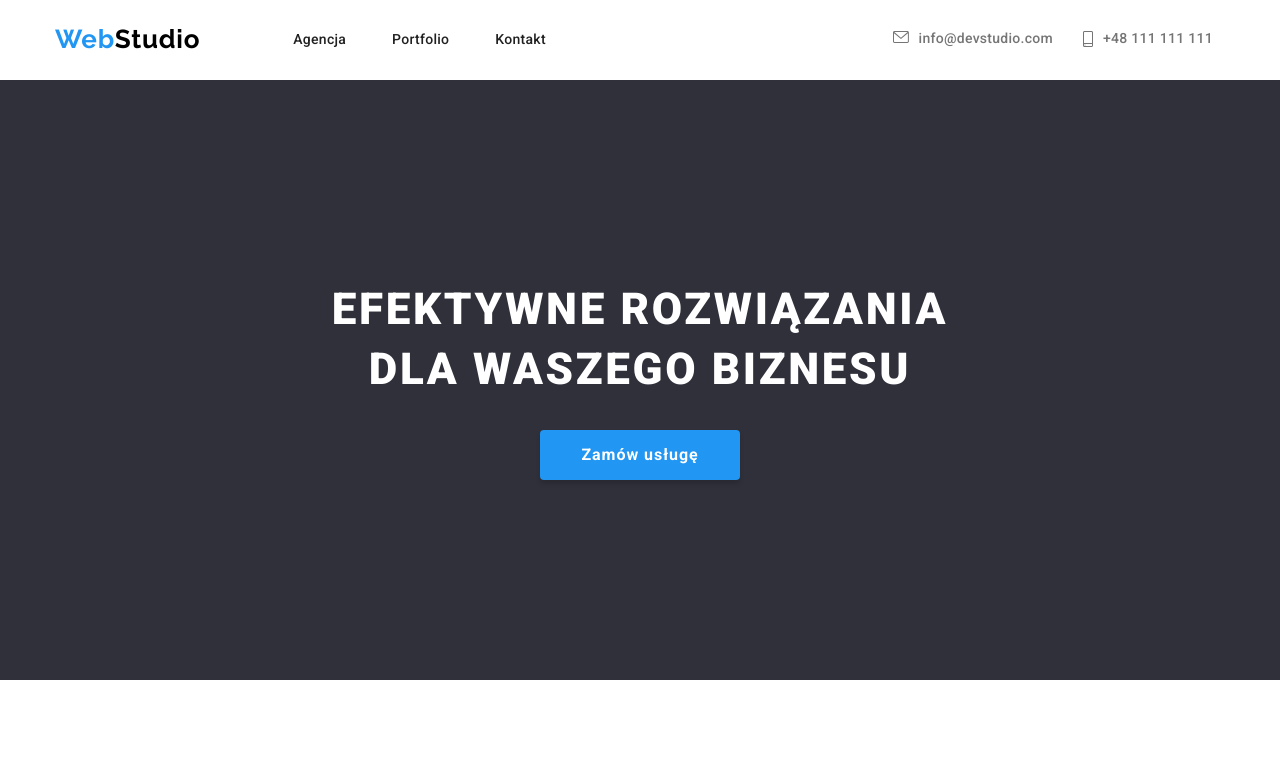
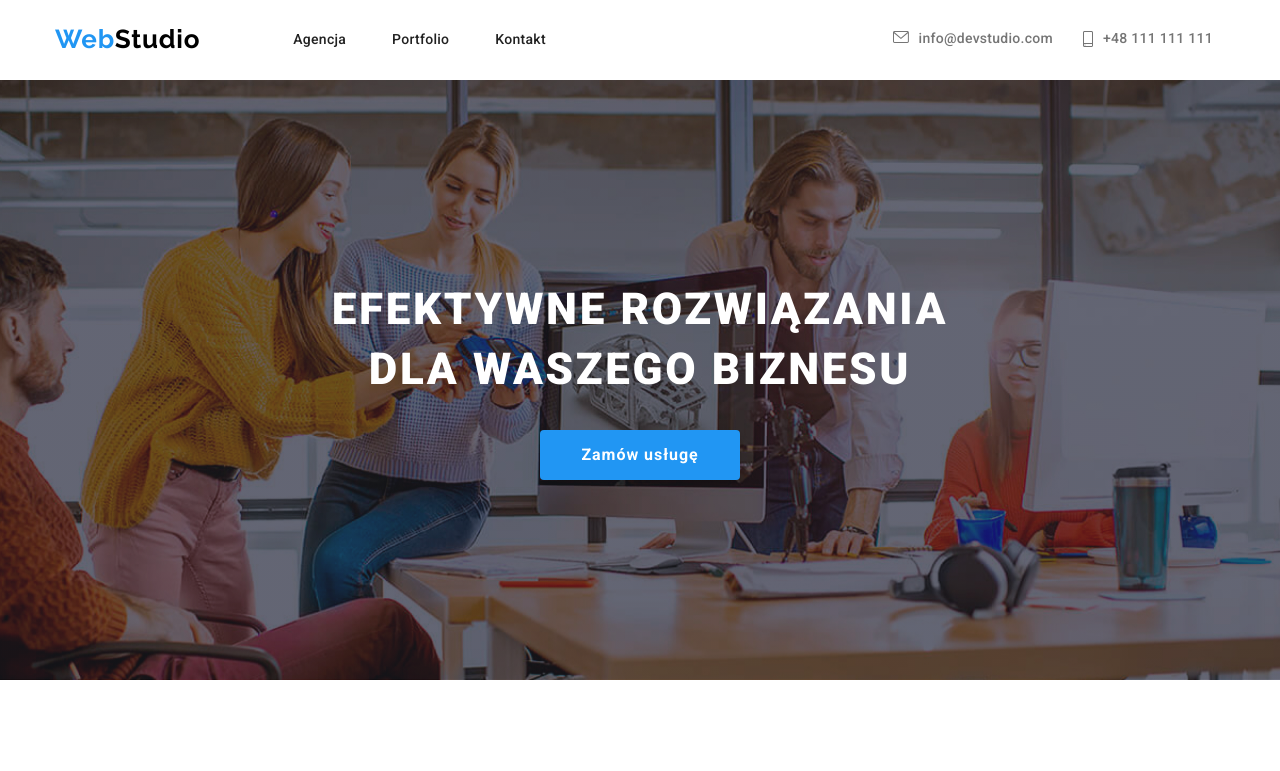
Before and after one commit to kwiatkowsko/goit-markup-hw-04, a plain HTML site: page index.html in a window 1280 px wide. Shown: the top 771 px of the page. Drawn offline with nearby package versions, Linux system fonts and the light colour scheme; the site is published under a folder, as on GitHub Pages, so addresses that start at the root find nothing.

Commit message:
Update style.css

```diff
--- a/css/style.css
+++ b/css/style.css
@@ -145,7 +145,8 @@ h5 {
   letter-spacing: 0.02em;
 }
 .mail-tel-a:hover,
-.mail-tel-a:focus, address a:hover,
+.mail-tel-a:focus,
+address a:hover,
 address a:focus,
 .head-clickers a:hover,
 .head-clickers a:focus {
@@ -182,7 +183,7 @@ address a:focus,
       rgba(47, 48, 58, 0.4),
       rgba(47, 48, 58, 0.4)
     ),
-    url("/images/slogan-img.jpg");
+    url("../images/slogan-img.jpg");
   background-position: center;
   background-repeat: no-repeat;
   background-size: 1600px auto;
```
